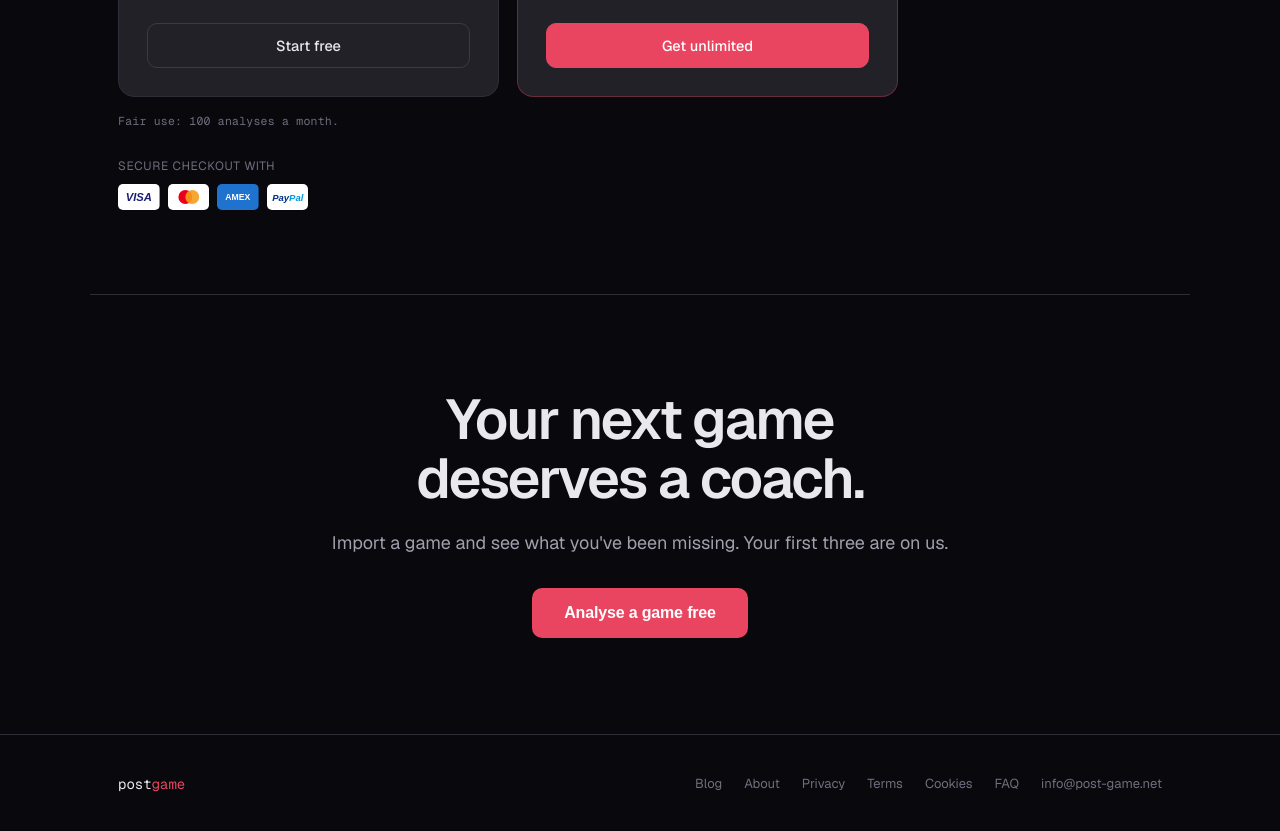
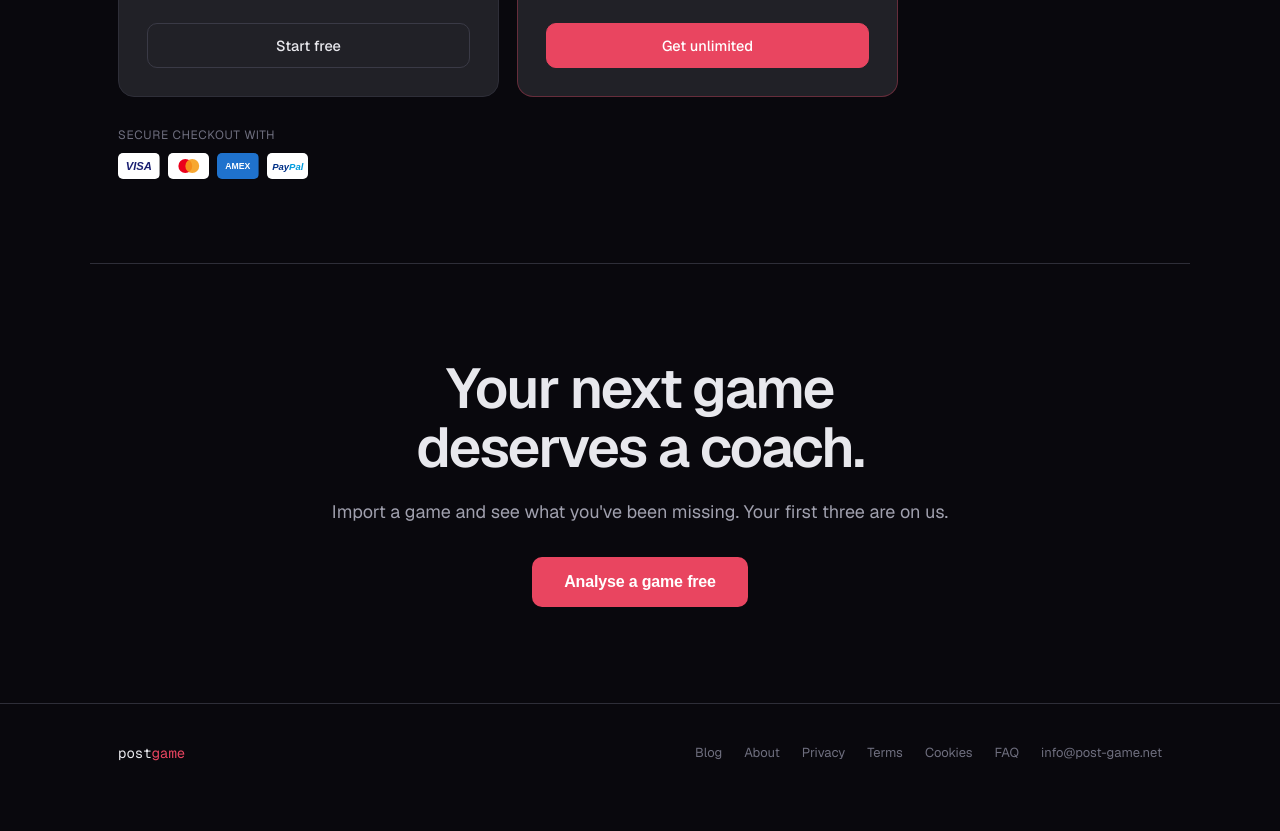
Before and after one commit to SamuelLovesCoffee/postgame, a website: page public/index.html in a window 1280 px wide. Shown: the part 5143-5974 px from the top of the page. After the commit the page ends 5945 px from the top, so only its background shows below. Drawn offline with nearby package versions, Linux system fonts and the light colour scheme.

Commit message:
Pricing: drop fair-use line from marketing section (stays in terms, FAQ and checkout modal)

```diff
--- a/public/index.html
+++ b/public/index.html
@@ -670,7 +670,6 @@
           <button class="pp-btn pp-btn-feat" onclick="showAuthModal('signup')">Get unlimited</button>
         </div>
       </div>
-      <p class="pp-fine">Fair use: 100 analyses a month.</p>
       <style>
         /* Pricing plans — scoped .pp-* so the legacy .lp-price rules can't interfere */
         .pp-grid{display:grid;grid-template-columns:repeat(2,minmax(0,1fr));gap:18px;max-width:780px;align-items:stretch}
@@ -698,7 +697,6 @@
         .pp-btn-feat{background:var(--accent);border-color:var(--accent);color:#fff}
         .pp-btn-feat:hover{background:var(--accent);color:#fff;opacity:.9}
         .pp-btn:focus-visible{outline:2px solid var(--accent);outline-offset:2px}
-        .pp-fine{font-family:var(--font-mono);font-size:11.5px;letter-spacing:.02em;color:var(--text-3);margin:16px 0 0}
         @media (max-width:700px){
           .pp-grid{grid-template-columns:1fr;gap:14px;max-width:420px}
           .pp-card{padding:26px 22px 24px}
```
